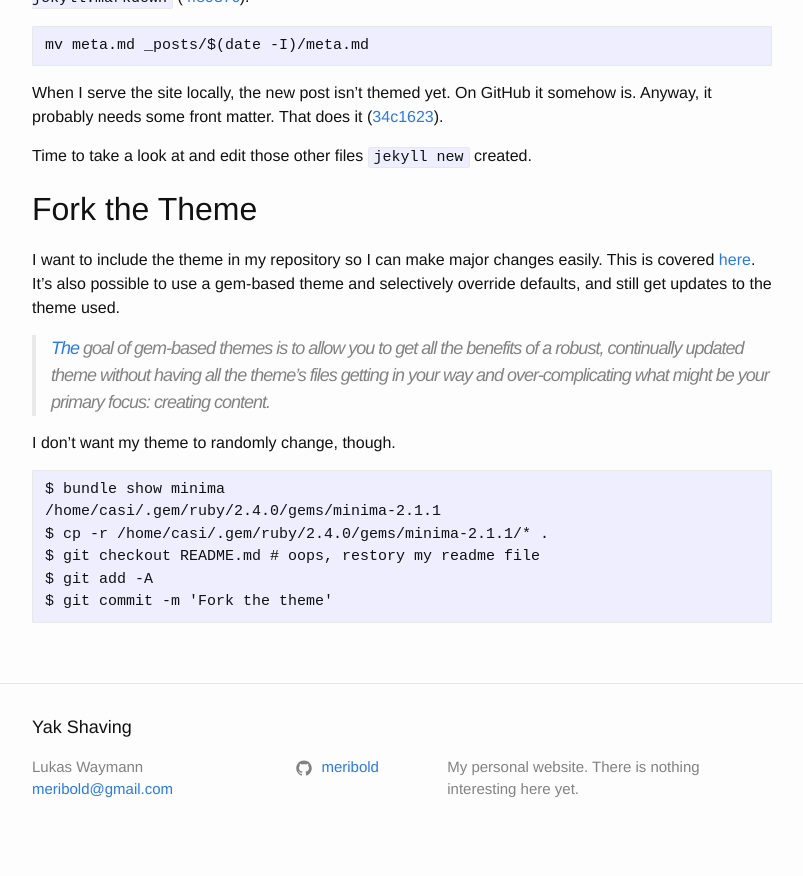
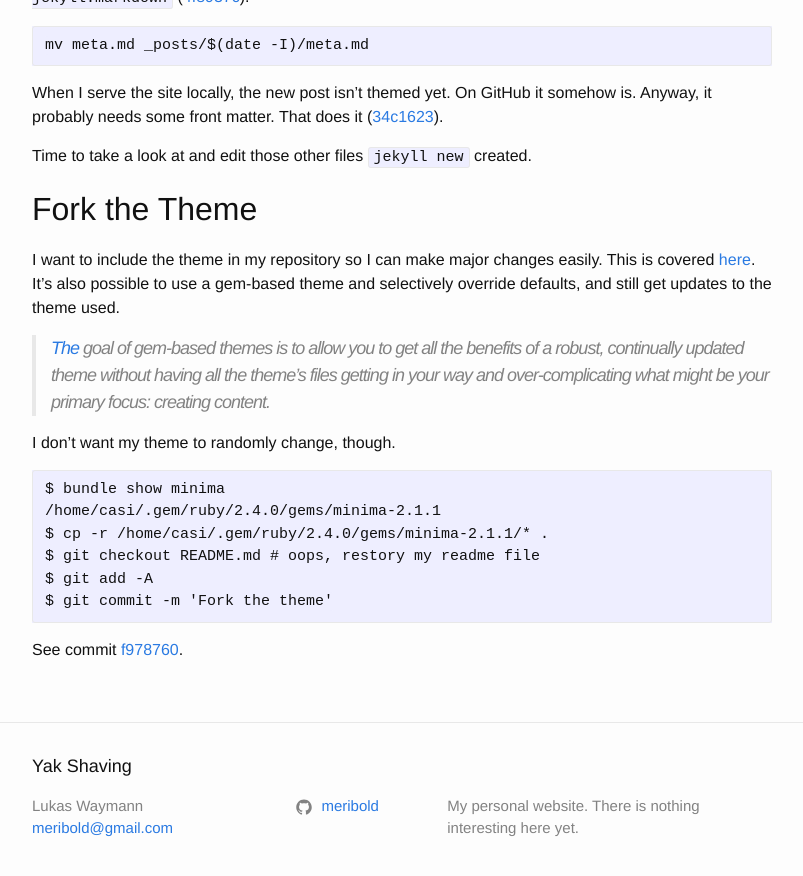
Before and after one commit to meribold/meribold.org, a Jekyll site: the page built from _posts/2017-09-02-meta.md, in a window 1280 px wide and 900 px high, scrolled down 1506 px. Shown: the top 876 px of the window, without its empty margins (238-1041 px from the left). Built offline with Jekyll 4.4.1, drawn with Linux system fonts in a browser that asks for light colours.

Commit message:
Update post

```diff
--- a/_posts/2017-09-02-meta.md
+++ b/_posts/2017-09-02-meta.md
@@ -96,6 +96,8 @@ I don't want my theme to randomly change, though.
     $ git add -A
     $ git commit -m 'Fork the theme'
 
+See commit [f978760][].
+
 [Jekyll]: https://en.wikipedia.org/wiki/Jekyll_(software)
 [1]: https://google.com/search?q=blog+github+pages
 [2]: https://fedoramagazine.org/make-github-pages-blog-with-pelican/
@@ -110,5 +112,6 @@ I don't want my theme to randomly change, though.
 [4f8937c]: https://github.com/meribold/meribold.github.io/commit/4f8937cdcf510f7e1b494d410c175581de638428
 [34c1623]: https://github.com/meribold/meribold.github.io/commit/34c1623b3ca4d21b09b74e203d4925dee66d4d60
 [8]: https://jekyllrb.com/docs/themes/#converting-gem-based-themes-to-regular-themes
+[f978760]: https://github.com/meribold/meribold.github.io/commit/f978760a2d7953671c57d3a3f6be7776c8e6435a
 
 <!-- vim: set tw=90 sts=-1 sw=4 et spell: -->
```
